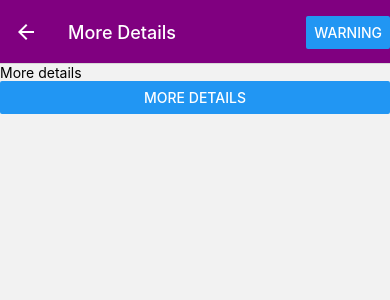
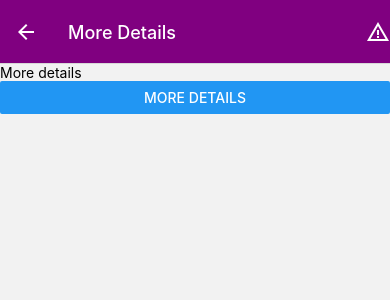
Before and after one commit to Linhao-Qian/Fall2024-Thu, a React Native app: screen /Details in a window 390 px wide. Shown: the top 300 px of the page. Built offline with nearby package versions, Linux system fonts and the light colour scheme.

Commit message:
Add Delete Button’s Icon and Warning Button’s Icon

```diff
--- a/components/GoalDetails.js
+++ b/components/GoalDetails.js
@@ -1,5 +1,7 @@
 import { Button, StyleSheet, Text, View } from 'react-native'
 import { useEffect, useState } from 'react'
+import PressableButton from './PressableButton';
+import MaterialIcons from '@expo/vector-icons/MaterialIcons';
 
 export default function GoalDetails({navigation, route}) {
   const [isWarning, setIsWarning] = useState(false);
@@ -13,7 +15,9 @@ export default function GoalDetails({navigation, route}) {
     navigation.setOptions({
       title: route.params ? route.params.goalObj.text : "More Details",
       headerRight: () => (
-        <Button title="Warning" onPress={handleWarning} />
+        <PressableButton pressedFunction={handleWarning} componentStyle={{backgroundColor: 'purple'}}>
+          <MaterialIcons name="warning-amber" size={24} color="white" />
+        </PressableButton>
       )
     })
   }, [])
--- a/components/GoalItem.js
+++ b/components/GoalItem.js
@@ -2,6 +2,7 @@ import { Pressable, StyleSheet, Text, View } from "react-native";
 import React from "react";
 import { useNavigation } from "@react-navigation/native";
 import PressableButton from "./PressableButton";
+import MaterialIcons from '@expo/vector-icons/MaterialIcons';
 
 export default function GoalItem({ goalObj, deleteHandler }) {
   const navigation = useNavigation();
@@ -19,7 +20,7 @@ export default function GoalItem({ goalObj, deleteHandler }) {
           componentStyle={styles.deleteContainer}
           pressedStyle={styles.pressedStyle}
         >
-          <Text style={styles.deleteButton}>X</Text>
+          <MaterialIcons name="delete-outline" size={24} color="white" />
         </PressableButton>
       </Pressable>
     </View>
@@ -47,11 +48,7 @@ const styles = StyleSheet.create({
     fontSize: 30,
     padding: 5,
   },
-  deleteButton: {
-    fontSize: 20,
-    color: 'white',
-  },
   deleteContainer: {
-    backgroundColor: 'black',
+    backgroundColor: 'gray',
   }
 });
```
